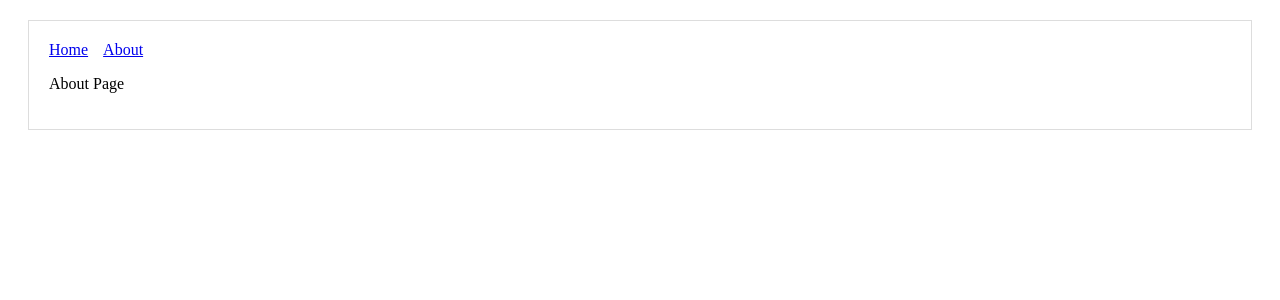
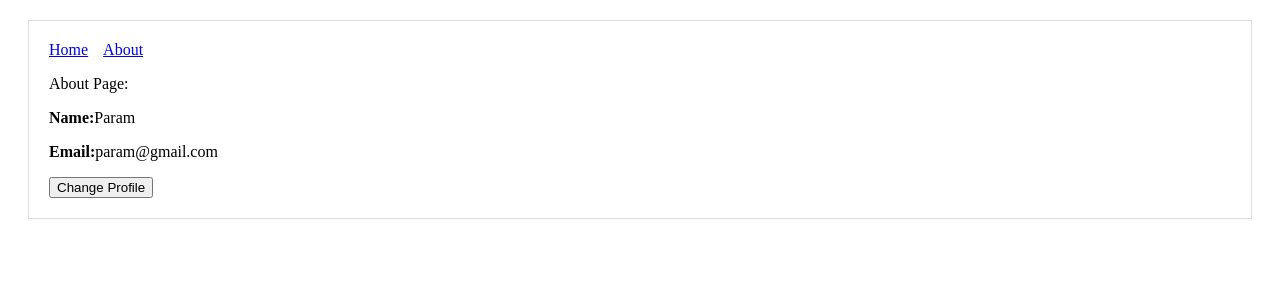
Before and after one commit to angelmsanchez/next-poc, a Next.js app: page /about in a window 1280 px wide. Shown: the top 300 px of the page. Built offline with nearby package versions, Linux system fonts and the light colour scheme.

Commit message:
sync props to state properly with react hooks

```diff
--- a/pages/about.js
+++ b/pages/about.js
@@ -1,9 +1,28 @@
+import { useState } from 'react';
+
 import Layout from '../src/components/Layout';
+import Profile from '../src/components/Profile';
 
 export default function About() {
+  const [state, setState] = useState({
+    name: 'Param',
+    email: 'param@gmail.com',
+  });
+
+  const handleChange = () => {
+    setState({
+      name: 'Vennila',
+      email: 'vennila@gmail.com',
+    });
+  };
+
   return (
     <Layout>
-      <p>About Page</p>
+      <p>About Page:</p>
+      <div>
+        <Profile {...state} />
+        <button onClick={handleChange}>Change Profile</button>
+      </div>
     </Layout>
   );
 }
--- /dev/null
+++ b/src/components/Profile.js
@@ -0,0 +1,24 @@
+import { useState, useEffect } from 'react';
+
+const Profile = props => {
+  const [profileState, setProfileState] = useState(props);
+
+  useEffect(() => {
+    setProfileState(props);
+  }, [props]);
+
+  return (
+    <div>
+      <p>
+        <strong>Name:</strong>
+        {profileState.name}
+      </p>
+      <p>
+        <strong>Email:</strong>
+        {profileState.email}
+      </p>
+    </div>
+  );
+};
+
+export default Profile;
```
